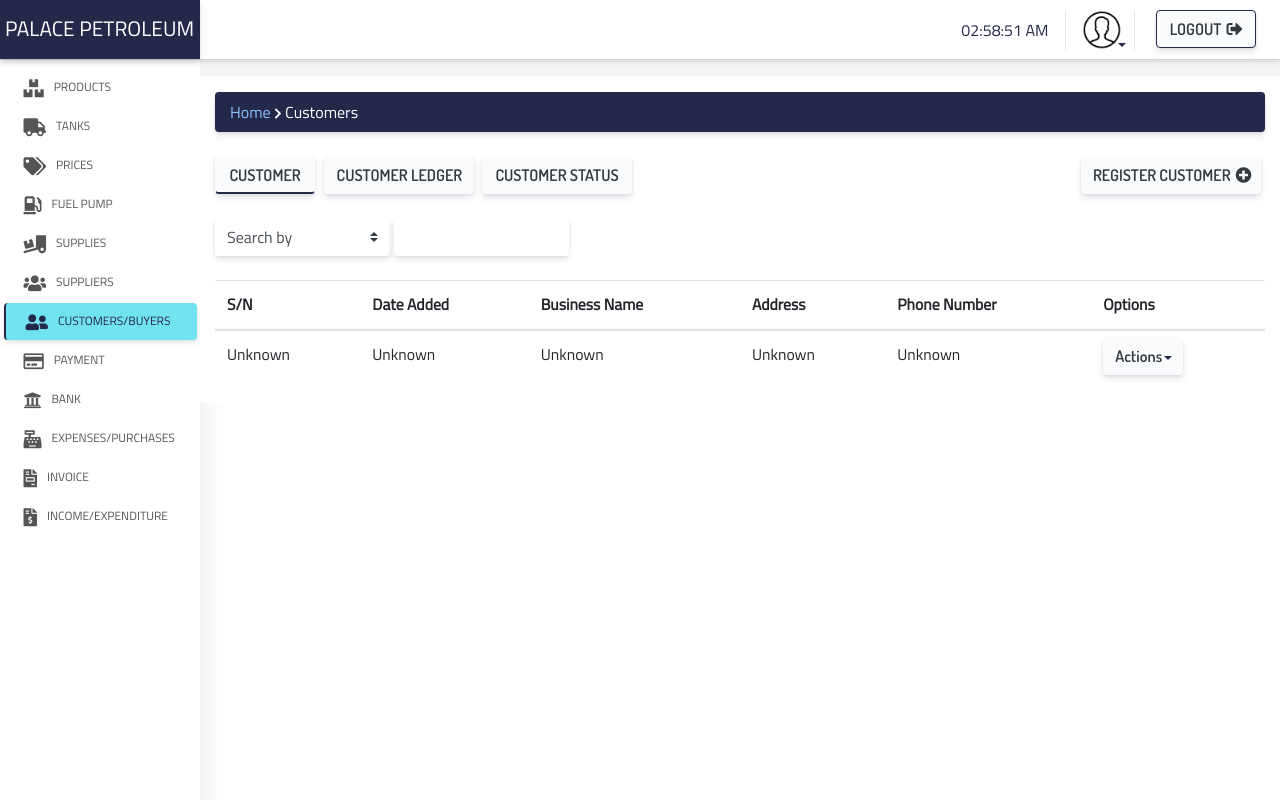
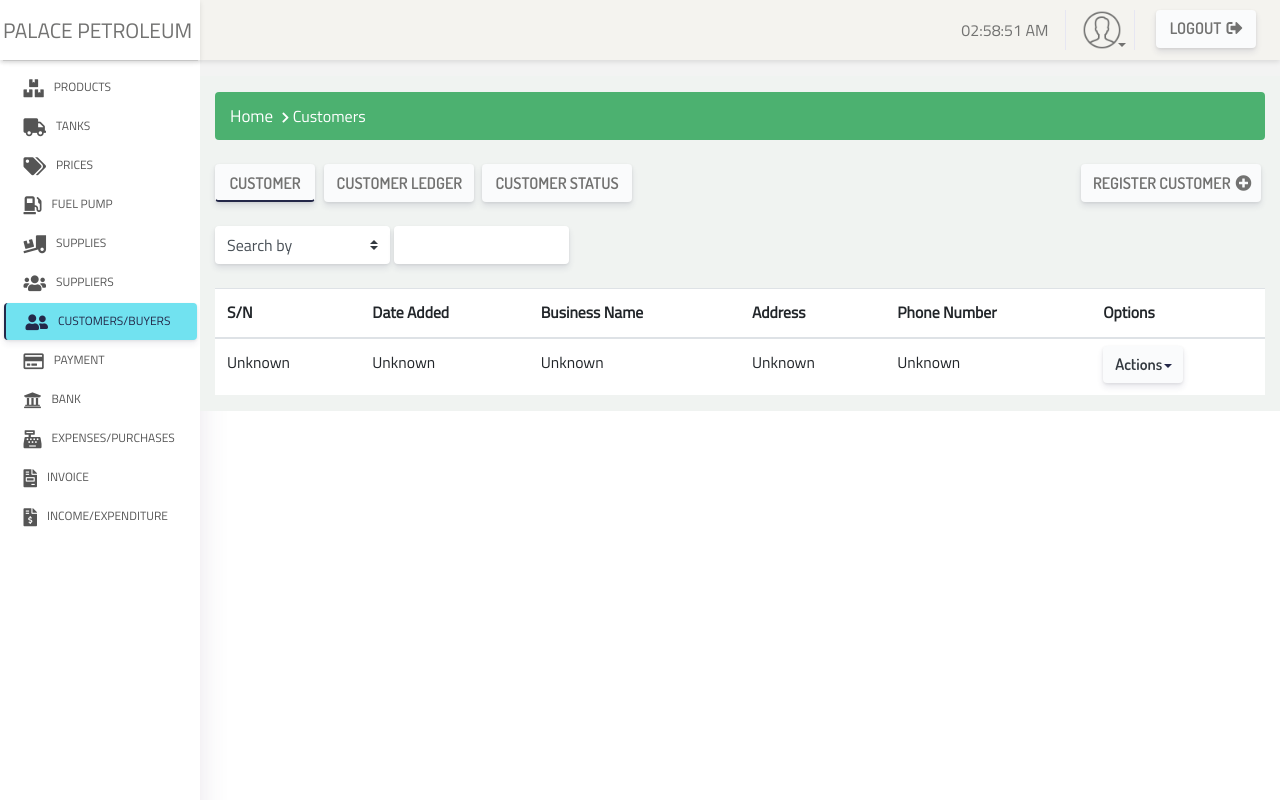
Before and after one commit to EmmanuelJoshua/Inventory-app-php, a PHP site: page /customers.php in a window 1280 px wide. Run offline with PHP 8.4, Linux system fonts and the light colour scheme; some libraries are stand-ins or nearby versions.

Commit message:
Some changes.

```diff
--- a/app/assets/css-app-files/header.css
+++ b/app/assets/css-app-files/header.css
@@ -1,12 +1,13 @@
 .navbar{
+	z-index: -9999;
 	position: fixed;
     top: 0;
     right: 0;
     left: 0;
     width: 100%;
     z-index: 100;
-	background-color: #fff;
-	border-bottom: 1px solid #D3D3D3;
+	background-color: #F4F3EF;
+	/*border-bottom: 1px solid #D3D3D3;*/
 	box-shadow: 0px 2px 5px 0px rgba(0, 0, 0, 0.1);
 	min-height: 60px;
 }
@@ -14,20 +15,20 @@
 .navbar .btn{
 	margin-left: 5px;
 	font-family: Dosis;
-	border: 1px solid #242849;
+	border: none;
 	border-radius: .25rem;
 	box-shadow: 0 4px 6px rgba(50, 50, 93, .11), 0 1px 3px rgba(0, 0, 0, .08);
 	width: 100px !important;
     height: 38px;
     text-transform: uppercase;
     font-weight: 500;
-	color: #343a40 !important;
+	color: #727271 !important;
 	background-color: #fafbfc;
 	transition: all 0.5s ease-in-out;
 }
 
 .navbar .btn:hover{
-	background-color: #242849;
+	background-color: #4CB170;
 	color: #fff !important;
 }
 
@@ -36,21 +37,27 @@
 }
 
 .header-wrapper{
-	background-color: #242849;
-	padding-top: 8px;
-	padding-left: 5px;
+	box-shadow: 0px 2px 5px 0px rgba(0, 0, 0, 0.1);
+	background-color: #fff;
+	padding-top: 10px;
+	padding-left: 3px;
+	padding-right: 2px;
 	text-align: center;
 	width: 200px;
 	height: 100%;
 	top: 0;
 	left: 0;
 	position: absolute;
-	box-shadow: 0 4px 6px rgba(50, 50, 93, .11), 0 1px 3px rgba(0, 0, 0, .08);
+	z-index: 999;
 	-webkit-transition: all 0.3s ease;
 }
 
+.header-wrapper hr{
+	margin-top: 8px;
+}
+
 .header-wrapper .navbar-brand{
-	color: white !important;
+	color: #727271 !important;
 }
 
 .navbar-brand{
@@ -80,7 +87,7 @@
 }
 
 .dashboard-header .dropdown-toggle::after {
- 	color: #242849;
+ 	color: #727271;
     display: inline-block;
     width: 0;
     height: 0;
@@ -105,7 +112,7 @@
 #timeSpan{
 	font-family: 'Titillium Web';
 	font-size: 1em;
-	color: #242849 !important;
+	color: #727271 !important;
 }
 
 @media only screen and (max-width: 900px){
--- a/app/assets/css-app-files/style.css
+++ b/app/assets/css-app-files/style.css
@@ -12,18 +12,30 @@
 }
 
 .dashboard-wrapper .container-fluid:first-child{
-	background-color: white !important;
+	background-color: #F0F3F1 !important;
 }
 
 .links{
 	font-family: 'Titillium Web','Open Sans';
 	width: 100%;
-	background-color: #242849;
-	height: 40px;
-	box-shadow: 0 4px 6px rgba(50, 50, 93, .11), 0 1px 3px rgba(0, 0, 0, .08);
-	padding-top: 8px;
+	background-color: #4CB170;
+	height: 48px;
+	padding-top: 12px;
 }
 
+.links a{
+	color: #fff !important;
+	font-family: 'Titillium Web','Open Sans';
+	font-size: 17px;
+	margin-right: 5px;
+	font-weight: 500;
+}
+
+.top{
+	background-color: #fff !important;
+	box-shadow: 0px 2px 5px 0px rgba(0, 0, 0, 0.1);
+	padding-bottom: 12px;
+}
 
 .top-controls .btn{
 	font-family: Dosis;
@@ -34,13 +46,13 @@
     height: 38px;
     text-transform: uppercase;
     font-weight: 500;
-	color: #343a40 !important;
+	color: #727271 !important;
 	background-color: #fafbfc;
 	transition: all 0.5s ease-in-out;
 }
 
 .top-controls .btn:hover{
-	background-color: #242849;
+	background-color: #4CB170;
 	color: #fff !important;
 }
 
@@ -91,13 +103,13 @@
     height: 38px;
     text-transform: uppercase;
     font-weight: 500;
-	color: #343a40 !important;
+	color: #727271 !important;
 	background-color: #fafbfc;
 	transition: all 0.5s ease-in-out;
 }
 
 .top-controls2 button:hover{
-	background-color: #242849;
+	background-color: #4CB170;
 	color: #fff !important;
 }
 
--- a/app/includes/header.php
+++ b/app/includes/header.php
@@ -17,9 +17,10 @@
   <body onload="displayTime();">
     <div class="dashboard-main-wrapper">
       <div class="dashboard-header">
-        <nav class="navbar navbar-expand bg-white fixed-top">
+        <nav class="navbar navbar-expand fixed-top">
           <div class="header-wrapper">
             <a class="navbar-brand">Palace Petroleum</a>
+            <hr>
           </div>
           <div class=" navbar-collapse">
             <ul class="navbar-nav ml-auto navbar-right-top">
```
Also changed, not shown: app/assets/images/icons8-male-user-50.png.
